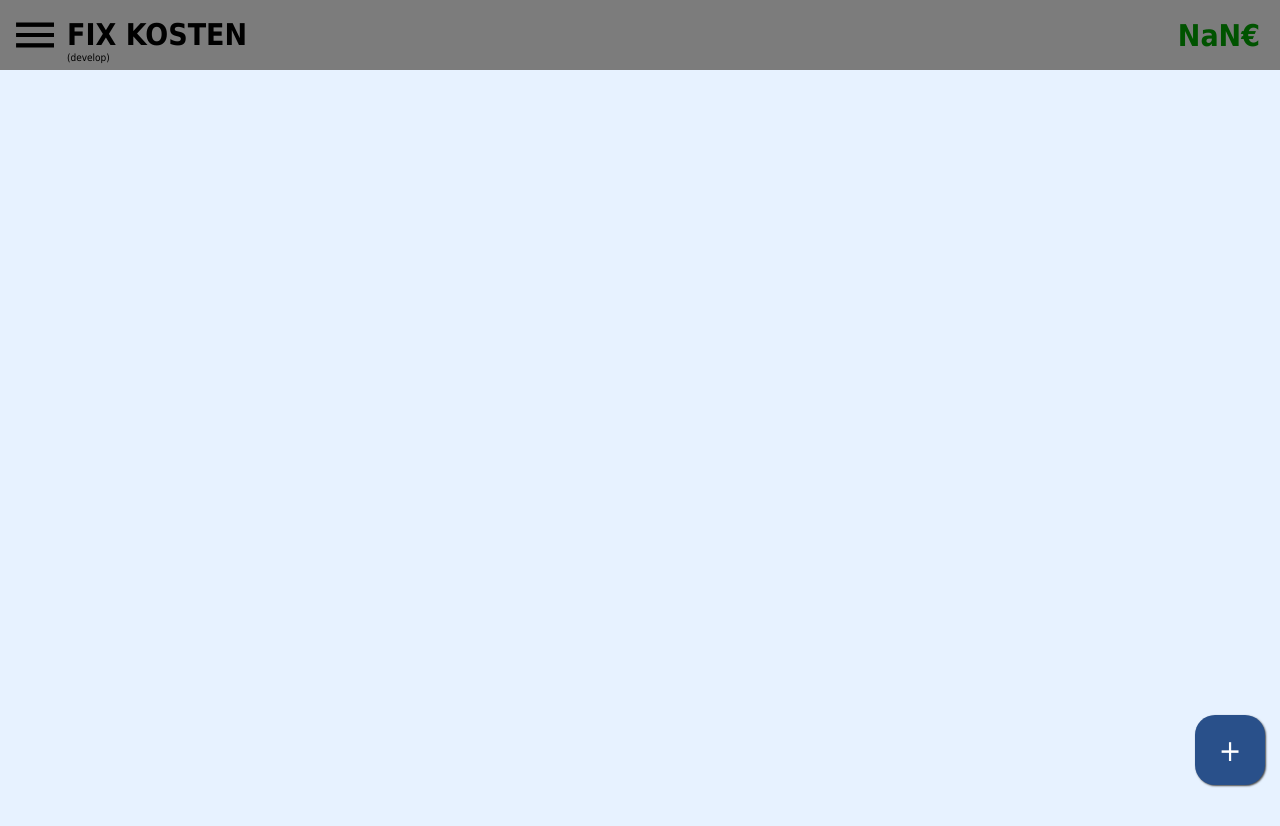
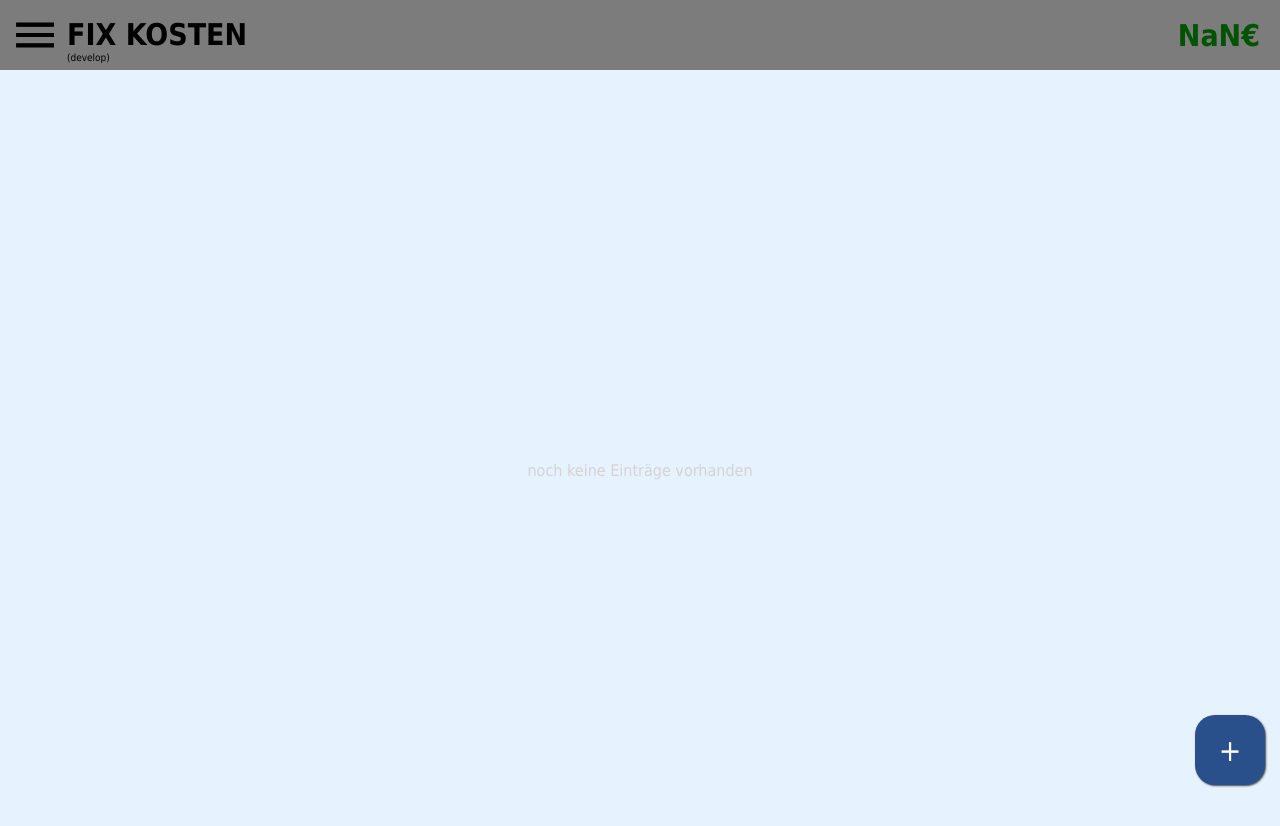
Before and after one commit to snipsllll/MoneyManagerPwa, an Angular app: page /fixKosten in a window 1280 px wide. Shown: the top 826 px of the page. Built offline with nearby package versions, Linux system fonts and the light colour scheme.

Commit message:
noch keine Einträge vorhanden

```diff
--- a/src/app/Sites/Fixkosten/fix-kosten/fix-kosten.component.css
+++ b/src/app/Sites/Fixkosten/fix-kosten/fix-kosten.component.css
@@ -27,3 +27,12 @@
 .spacer {
   height: 80px;
 }
+
+.keine-eintraege {
+  height: 100%;
+  width: 100%;
+  display: flex;
+  justify-content: center;
+  align-items: center;
+  color: lightgrey;
+}
--- a/src/app/Sites/Fixkosten/fix-kosten/fix-kosten.component.html
+++ b/src/app/Sites/Fixkosten/fix-kosten/fix-kosten.component.html
@@ -1,5 +1,5 @@
 <app-top-bar></app-top-bar>
-<div  class="fixkosten__list">
+<div  class="fixkosten__list" *ngIf="elements().length > 0; else keineEintraege">
   <div *ngFor="let fixKostenEintrag of elements()">
     <app-list-element [viewModel]="getViewModel(fixKostenEintrag)"></app-list-element>
   </div>
@@ -7,6 +7,11 @@
 
   </div>
 </div>
+<ng-template #keineEintraege>
+  <div class="keine-eintraege">
+    noch keine Einträge vorhanden
+  </div>
+</ng-template>
 
 
 <div class="fix-kosten__add-button" (click)="onPlusClicked()">
--- a/src/app/Sites/Sparschwein/sparschwein/sparschwein.component.css
+++ b/src/app/Sites/Sparschwein/sparschwein/sparschwein.component.css
@@ -399,3 +399,12 @@ hr {
 .spacer {
   height: 80px;
 }
+
+.keine-eintraege {
+  height: 100%;
+  width: 100%;
+  display: flex;
+  justify-content: center;
+  align-items: center;
+  color: lightgrey;
+}
--- a/src/app/Sites/Sparschwein/sparschwein/sparschwein.component.html
+++ b/src/app/Sites/Sparschwein/sparschwein/sparschwein.component.html
@@ -8,12 +8,17 @@
   </div>
   <hr class="hr">
   <div class="sparschwein__bottom">
-    <div class="sparschwein__list">
+    <div class="sparschwein__list" *ngIf="sparschweinData().eintraege.length > 0; else keineEintraege">
       <app-list-element *ngFor="let eintrag of sparschweinData().eintraege" [viewModel]="getEintragViewModel(eintrag)">
 
       </app-list-element>
       <div class="spacer"></div>
     </div>
+    <ng-template #keineEintraege>
+      <div class="keine-eintraege">
+        noch keine Einträge vorhanden
+      </div>
+    </ng-template>
   </div>
 
   <div class="sparschwein__add-button" (click)="onPlusClicked()">
--- a/src/app/Sites/Wunschliste/wunschliste/wunschliste.component.css
+++ b/src/app/Sites/Wunschliste/wunschliste/wunschliste.component.css
@@ -62,3 +62,12 @@
 .spacer {
   height: 80px;
 }
+
+.keine-eintraege {
+  height: 100%;
+  width: 100%;
+  display: flex;
+  justify-content: center;
+  align-items: center;
+  color: lightgrey;
+}
--- a/src/app/Sites/Wunschliste/wunschliste/wunschliste.component.html
+++ b/src/app/Sites/Wunschliste/wunschliste/wunschliste.component.html
@@ -19,7 +19,7 @@
       </select>
     </div>
   </div>
-  <div class="wunschliste__list">
+  <div class="wunschliste__list" *ngIf="elements().length > 0; else keineEintraege">
     <div *ngFor="let wunschlistenEintrag of elements()">
       <app-list-element [viewModel]="getViewModel(wunschlistenEintrag)"></app-list-element>
     </div>
@@ -27,6 +27,11 @@
 
     </div>
   </div>
+  <ng-template #keineEintraege>
+    <div class="keine-eintraege">
+      noch keine Einträge vorhanden
+    </div>
+  </ng-template>
 
 </div>
 
```
